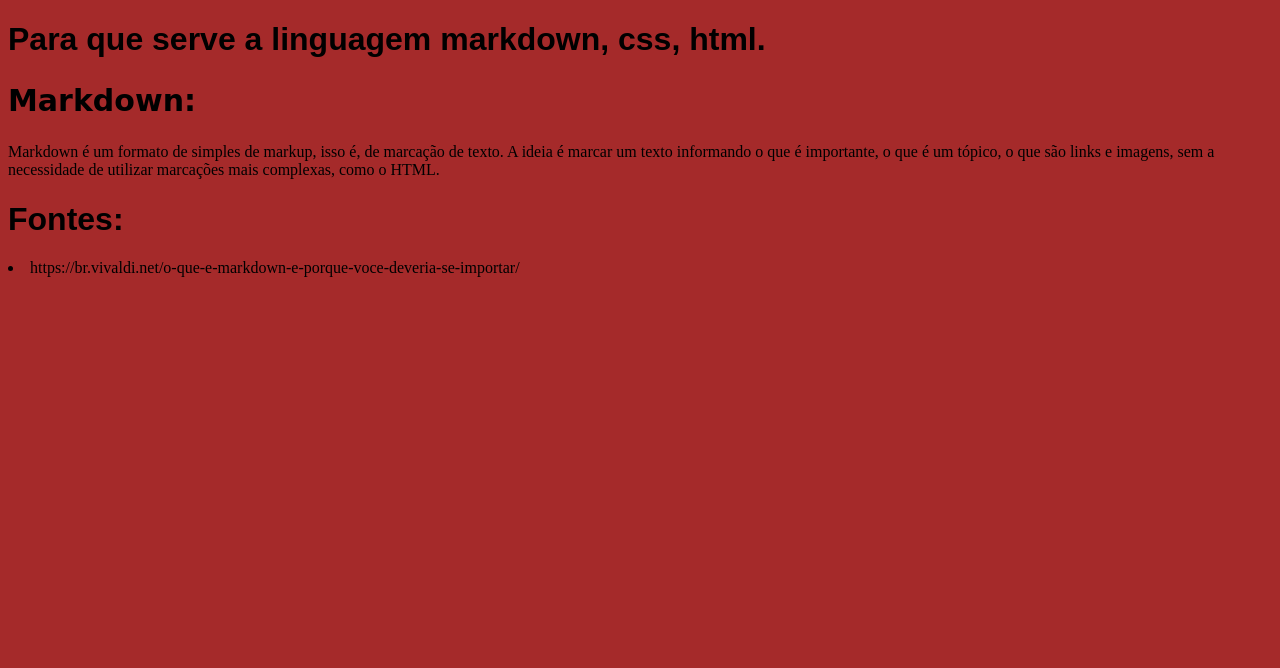
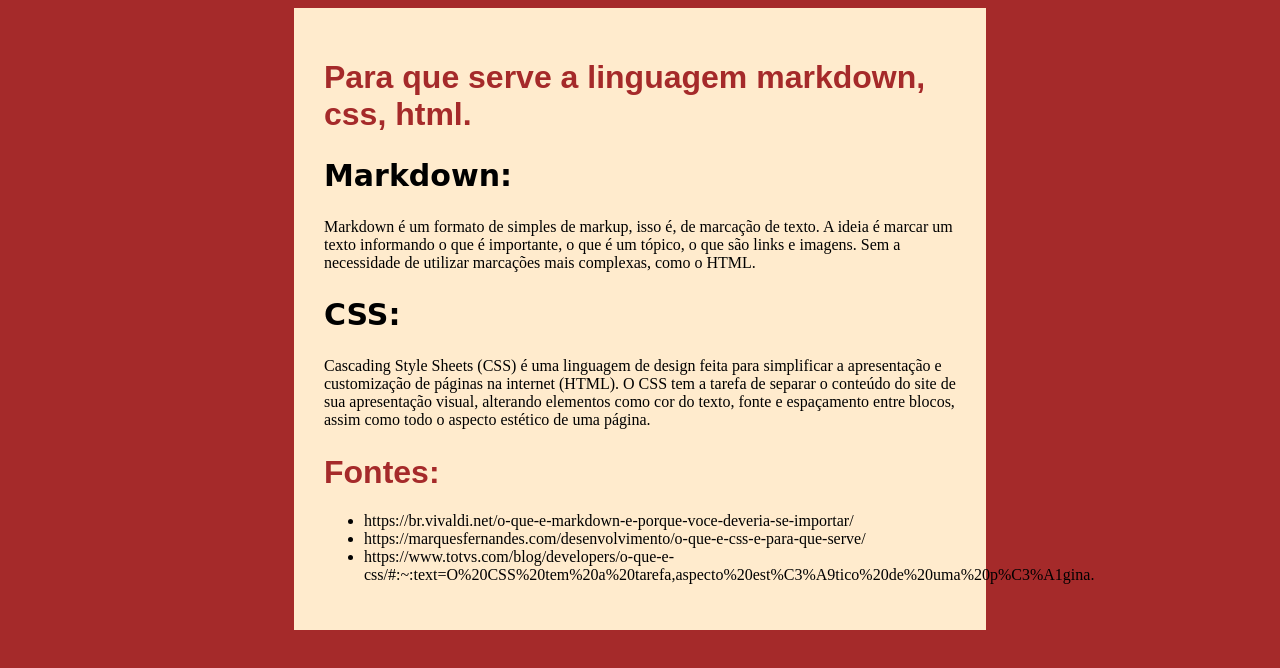
Before and after one commit to gabrie-felipe/uc3-atividade-01, a plain HTML site: page index.html in a window 1280 px wide. Drawn offline with Linux system fonts and the light colour scheme.

Commit message:
Adicionado o paragrafo CSS

```diff
--- a/assets/css/style.css
+++ b/assets/css/style.css
@@ -1,14 +1,20 @@
 body{
     background-color: brown;
-    font-family: 'Times New Roman', Times, serif;
 }
 .center{
 text-align: center;
 }
 h1{
     font-family: fantasy;
+    color: brown;
 }
 h2 {
     font-family: cursive;
     font-size: 30px;
 }
+.container{
+    background-color: blanchedalmond;
+    width: 50%;
+    margin: 0 auto;
+    padding: 30px;
+}
--- a/index.html
+++ b/index.html
@@ -8,12 +8,26 @@
 </head>
 
 <body>
-    <h1>Para que serve a linguagem markdown, css, html.</h1>
-    <h2>Markdown:</h2>
- <p>Markdown é um formato de simples de markup, isso é, de marcação de texto. A ideia é marcar um texto informando o que é importante, o que é um tópico, o que são links e imagens, sem a necessidade de utilizar marcações mais complexas, como o HTML.</p>
+    <div class="container">
+        <h1>Para que serve a linguagem markdown, css, html.</h1>
+        <h2>Markdown:</h2>
+        <p>Markdown é um formato de simples de markup, isso é, de marcação de texto. A ideia é marcar um texto
+            informando o que é importante, o que é um tópico, o que são links e imagens. Sem a necessidade de utilizar
+            marcações mais complexas, como o HTML.</p>
+        <h2>CSS:</h2>
+        <p>Cascading Style Sheets (CSS) é uma linguagem de design feita para simplificar a apresentação e customização
+            de páginas na internet (HTML). O CSS tem a tarefa de separar o conteúdo do site de sua apresentação visual,
+            alterando elementos como cor do
+            texto, fonte e espaçamento entre blocos, assim como todo o aspecto estético de uma página.</p>
+            <h2></h2>
 
-    <h1>Fontes:</h1>
-    <li>https://br.vivaldi.net/o-que-e-markdown-e-porque-voce-deveria-se-importar/</li>
+        <h1>Fontes:</h1>
+        <ul>
+            <li>https://br.vivaldi.net/o-que-e-markdown-e-porque-voce-deveria-se-importar/</li>
+            <li>https://marquesfernandes.com/desenvolvimento/o-que-e-css-e-para-que-serve/</li>
+            <li>https://www.totvs.com/blog/developers/o-que-e-css/#:~:text=O%20CSS%20tem%20a%20tarefa,aspecto%20est%C3%A9tico%20de%20uma%20p%C3%A1gina.</li>
+        </ul>
+    </div>
 </body>
 
 </html>
```
